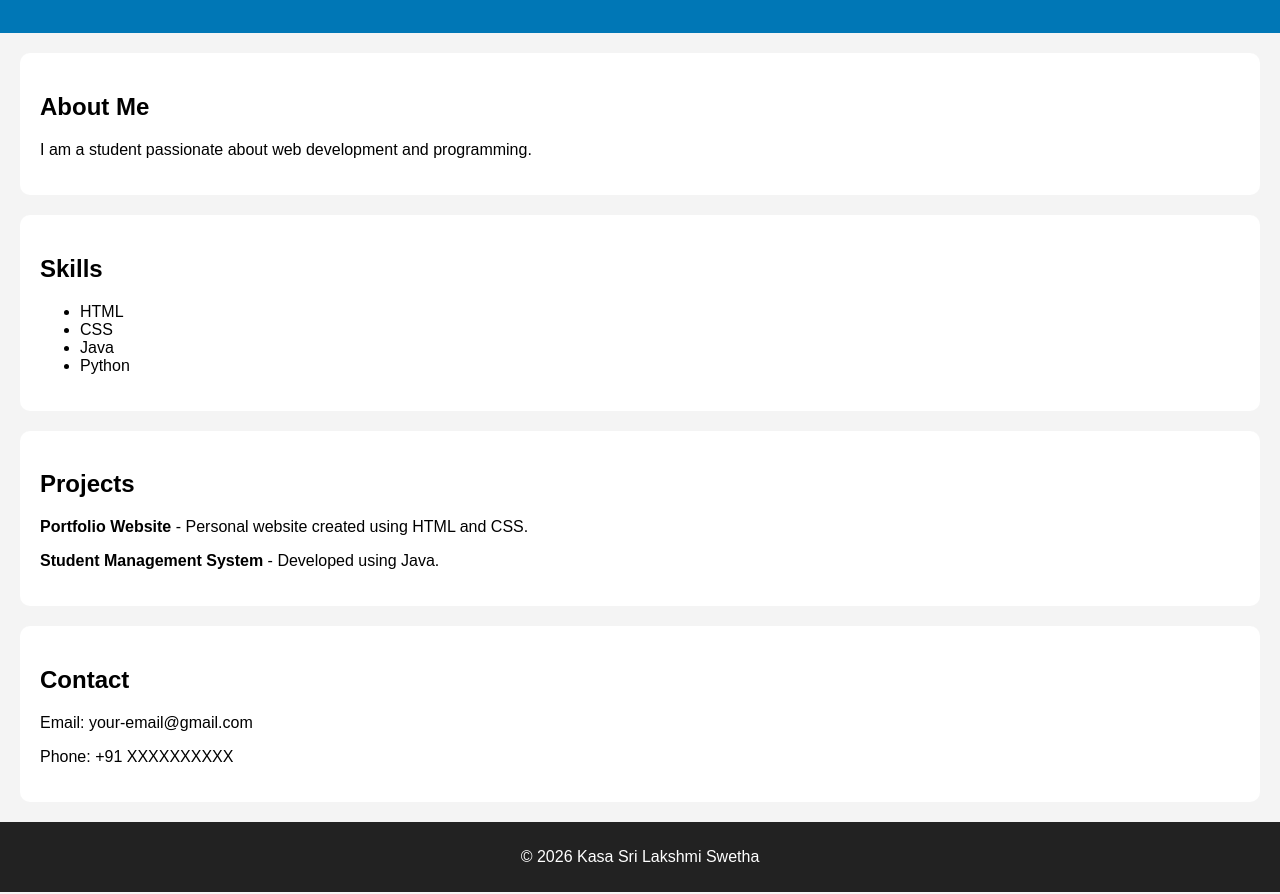
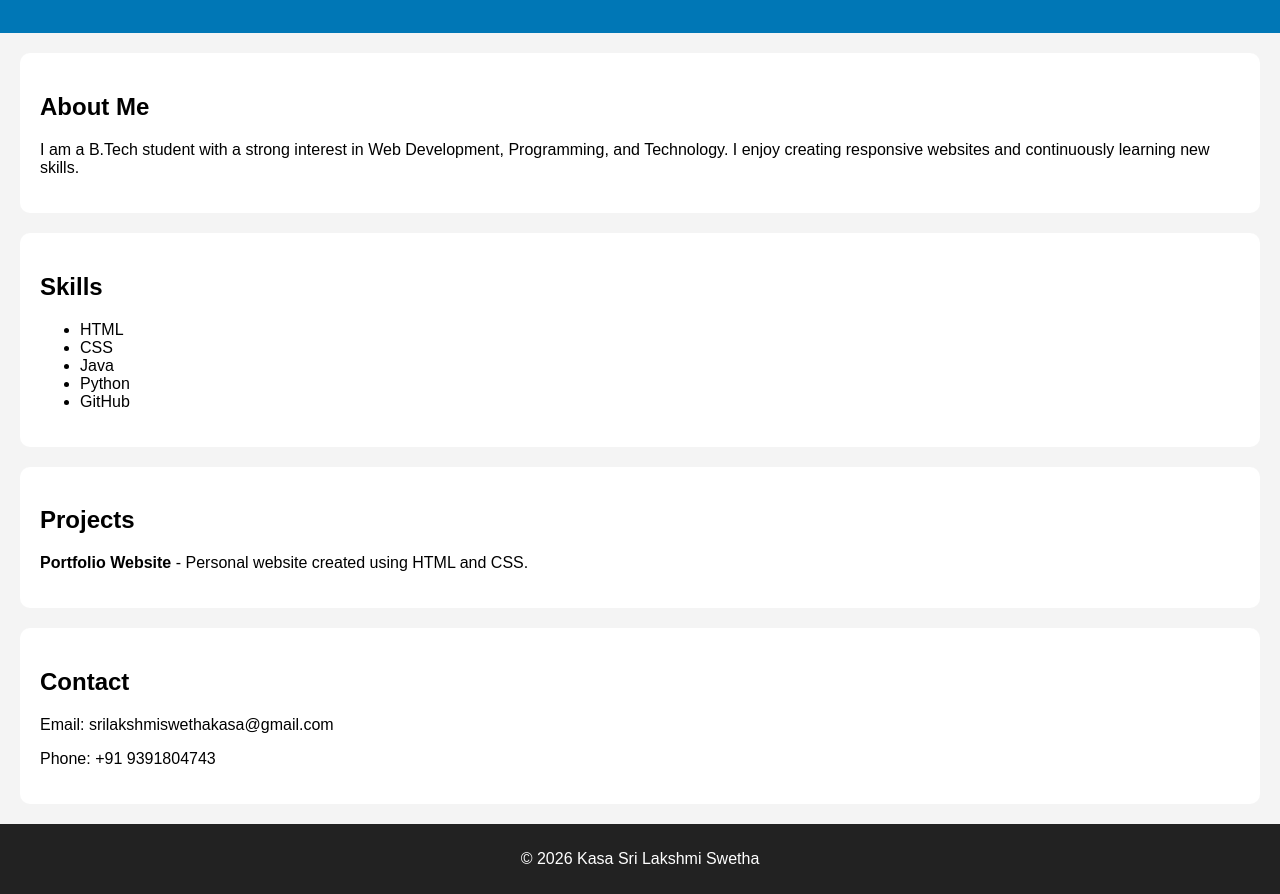
Before and after one commit to srilakshmiswethakasa/Task-1, a plain HTML site: page index.html in a window 1280 px wide. Shown: the part 121-1015 px from the top of the page. Drawn offline with Linux system fonts and the light colour scheme.

Commit message:
Update index.html

```diff
--- a/index.html
+++ b/index.html
@@ -13,7 +13,7 @@
 
 <section>
     <h2>About Me</h2>
-    <p>I am a student passionate about web development and programming.</p>
+    <p>I am a B.Tech student with a strong interest in Web Development, Programming, and Technology. I enjoy creating responsive websites and continuously learning new skills.</p>
 </section>
 
 <section>
@@ -23,19 +23,19 @@
         <li>CSS</li>
         <li>Java</li>
         <li>Python</li>
+        <li>GitHub</li>
     </ul>
 </section>
 
 <section>
     <h2>Projects</h2>
     <p><b>Portfolio Website</b> - Personal website created using HTML and CSS.</p>
-    <p><b>Student Management System</b> - Developed using Java.</p>
 </section>
 
 <section>
     <h2>Contact</h2>
-    <p>Email: your-email@gmail.com</p>
-    <p>Phone: +91 XXXXXXXXXX</p>
+    <p>Email: srilakshmiswethakasa@gmail.com</p>
+    <p>Phone: +91 9391804743</p>
 </section>
 
 <footer>
```
